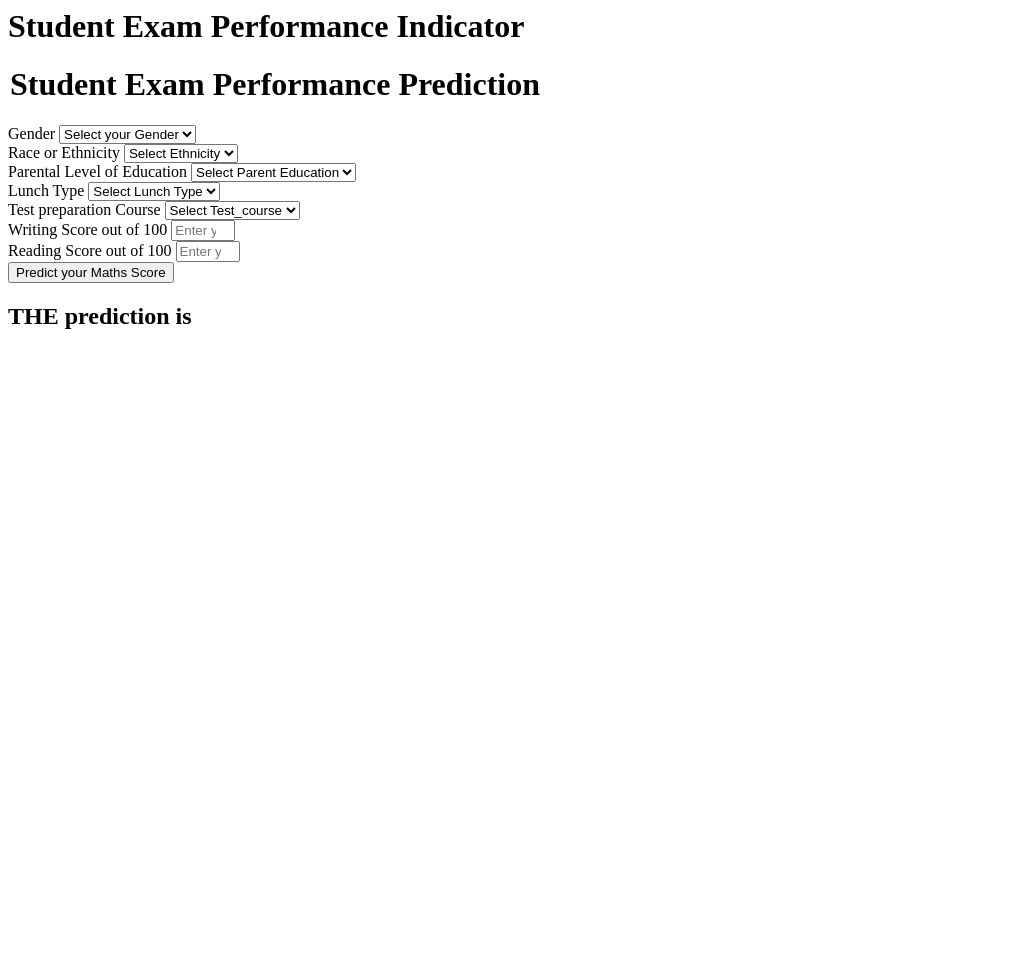
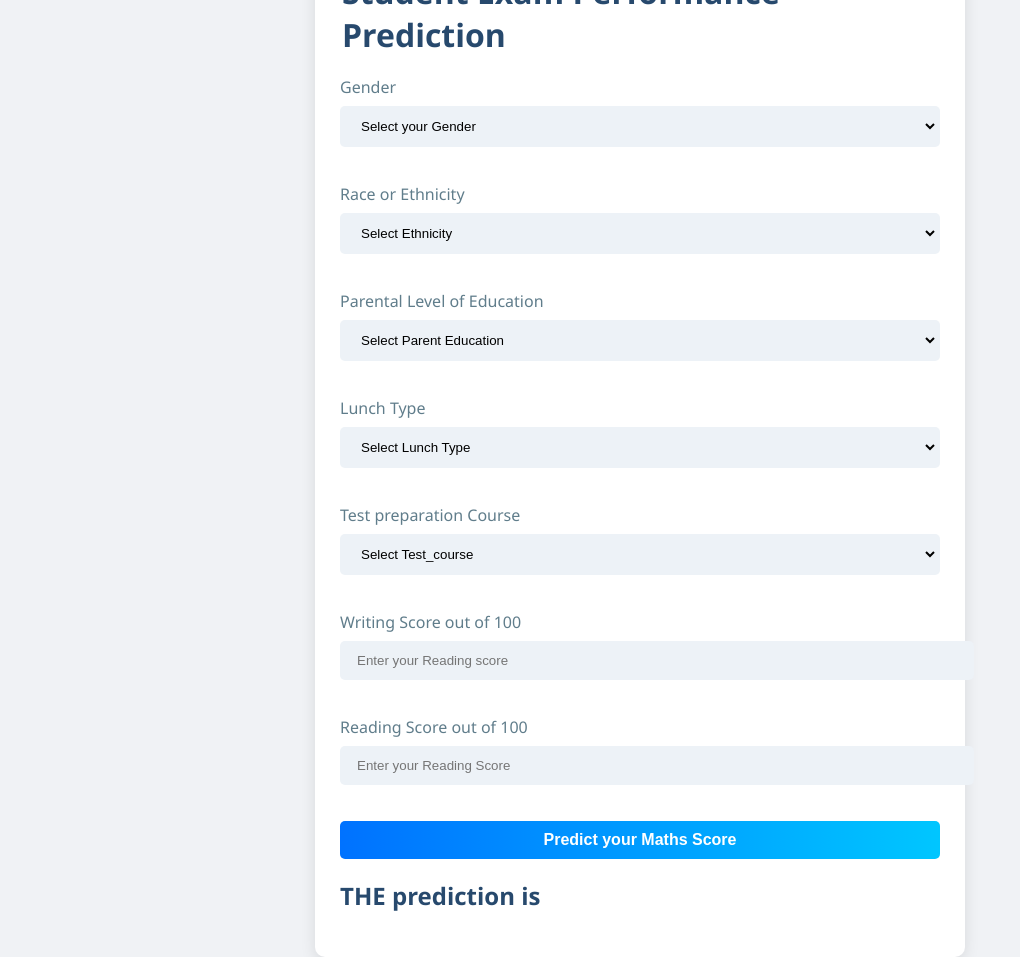
Before and after one commit to SkikriHassane01/Student-Exam-Performance-Predictor-end-to-end-project, a Flask app: page /predictdata in a window 1280 px wide. Shown: the whole page, without its empty margins (0-1020 px from the left). Before the commit the page ends 329 px from the top, so only its background shows below. Run offline with Flask 3, Linux system fonts and the light colour scheme; parts of the project's set-up code (start-up, migrations or seed data) failed here and were passed over.

Commit message:
change the styles

```diff
--- /dev/null
+++ b/static/style.css
@@ -0,0 +1,94 @@
+body {
+    font-family: 'Segoe UI', Tahoma, Geneva, Verdana, sans-serif;
+    background-color: #f0f2f5;
+    color: #333;
+    margin: 35;
+    padding: 40px;
+    display: flex;
+    justify-content: center;
+    align-items: center;
+    height: 100vh;
+    box-sizing: border-box;
+}
+
+.login {
+    background: #ffffff;
+    padding: 25px;
+    border-radius: 10px;
+    box-shadow: 0 5px 15px rgba(0,0,0,0.1);
+    width: 100%;
+    max-width: 600px;
+    animation: fadeIn 0.5s ease-in-out;
+}
+
+@keyframes fadeIn {
+    from {
+        opacity: 0;
+        transform: translate3d(0, -10%, 0);
+    }
+    to {
+        opacity: 1;
+        transform: none;
+    }
+}
+
+h1, h2, legend {
+    color: #27496d;
+    margin-bottom: 20px;
+}
+
+.form-label {
+    display: block;
+    margin-bottom: 8px;
+    color: #607d8b;
+}
+
+.form-control, select {
+    width: 100%;
+    padding: 10px 15px;
+    margin-bottom: 20px;
+    background: #edf2f7;
+    border: 2px solid transparent;
+    border-radius: 5px;
+    transition: all 0.3s ease;
+    outline: none;
+}
+
+.form-control:focus, select:focus {
+    background-color: #ffffff;
+    border: 2px solid #27496d;
+}
+
+.btn-primary {
+    padding: 10px 15px;
+    background-image: linear-gradient(to right, #0072ff, #00c6ff);
+    border: none;
+    border-radius: 5px;
+    cursor: pointer;
+    color: #fff;
+    transition: transform 0.2s ease;
+}
+
+.btn-primary:hover {
+    transform: scale(1.05);
+}
+
+.mb-3 {
+    margin-bottom: 16px;
+}
+
+input[type="submit"] {
+    width: 100%;
+    padding: 10px;
+    border: 0;
+    border-radius: 5px;
+    font-size: 16px;
+    font-weight: bold;
+    color: #fff;
+    background-color: #007bff;
+    cursor: pointer;
+}
+
+input[type="submit"]:hover {
+    background-color: #0056b3;
+}
--- a/templates/home.html
+++ b/templates/home.html
@@ -1,4 +1,9 @@
+<!DOCTYPE html>
 <html>
+    <head>
+        <link rel="stylesheet" href="{{ url_for('static', filename='style.css') }}">
+
+    </head>
 <body>
     <div class="login">
        <h1>Student Exam Performance Indicator</h1>
```
Also changed, not shown: templates/index.html (+11 -1 lines).
